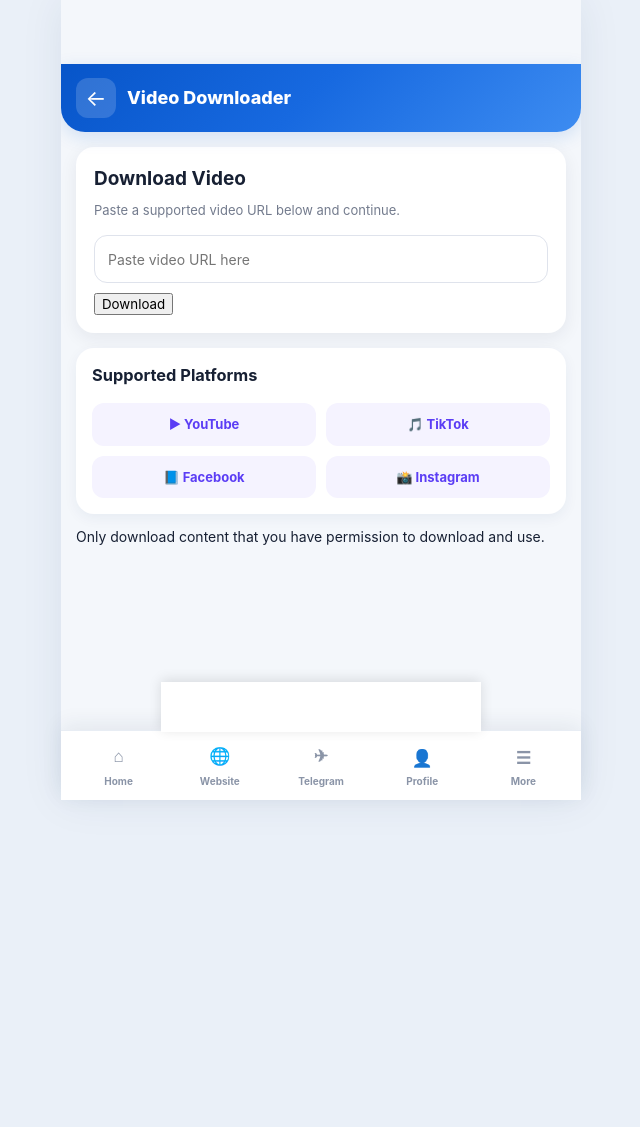
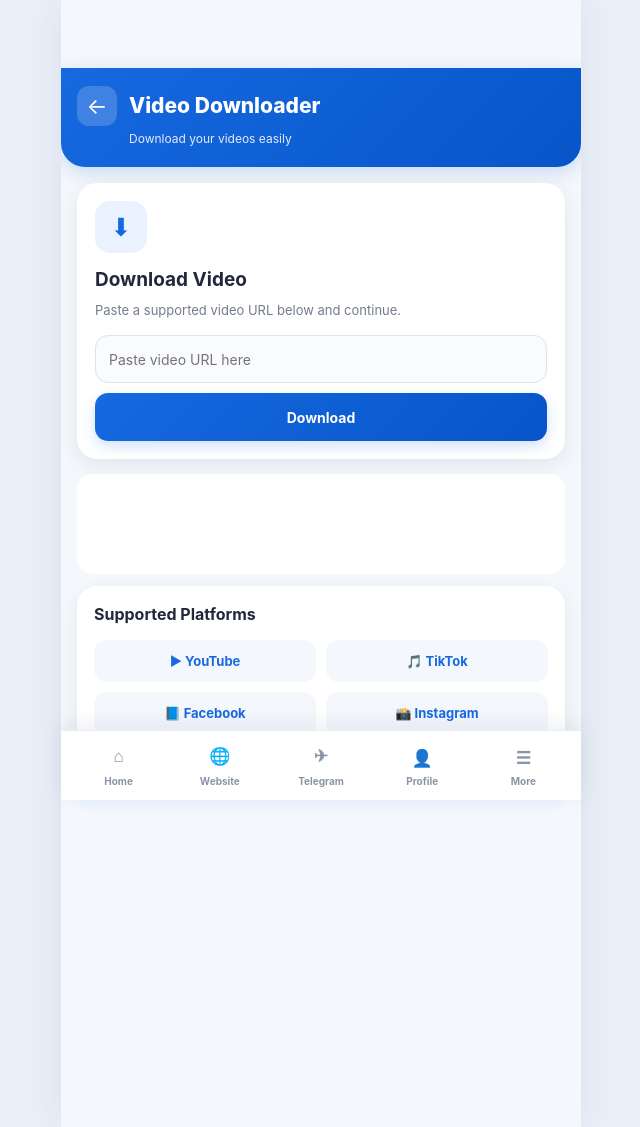
Before and after one commit to duetkhan/infinixWorker, a plain HTML site: page video-downloader.html in a window 1280 px wide. Shown: the whole page, without its empty margins (319-959 px from the left). Before the commit the page ends 870 px from the top, so only its background shows below. Drawn offline with Linux system fonts and the light colour scheme.

Commit message:
Update video-downloader.html

```diff
--- a/video-downloader.html
+++ b/video-downloader.html
@@ -11,27 +11,82 @@
   <style>
     .downloader-page {
       min-height: 100vh;
-      padding-bottom: 145px;
+      padding-bottom: 150px;
+    }
+
+    .downloader-header {
+      background: linear-gradient(135deg, #1769e0, #0755c9);
+      color: #fff;
+      padding: 18px 16px 20px;
+      border-radius: 0 0 24px 24px;
+      box-shadow: 0 5px 18px rgba(23,105,224,.20);
+    }
+
+    .header-row {
+      display: flex;
+      align-items: center;
+      gap: 12px;
+    }
+
+    .back-button {
+      width: 40px;
+      height: 40px;
+      border: 0;
+      border-radius: 12px;
+      background: rgba(255,255,255,.18);
+      color: #fff;
+      font-size: 22px;
+      cursor: pointer;
+    }
+
+    .header-title {
+      font-size: 21px;
+      font-weight: 800;
+      margin: 0;
+    }
+
+    .header-subtitle {
+      margin: 4px 0 0 52px;
+      font-size: 12px;
+      opacity: .88;
+    }
+
+    .downloader-content {
+      padding: 16px;
     }
 
     .download-box {
       background: #fff;
-      border-radius: 18px;
+      border-radius: 20px;
       padding: 18px;
-      box-shadow: 0 5px 18px rgba(25,35,60,.07);
+      box-shadow: 0 6px 20px rgba(25,35,60,.08);
       margin-bottom: 15px;
     }
 
+    .download-icon {
+      width: 52px;
+      height: 52px;
+      border-radius: 15px;
+      background: #eaf2ff;
+      color: #1769e0;
+      display: flex;
+      align-items: center;
+      justify-content: center;
+      font-size: 25px;
+      margin-bottom: 13px;
+    }
+
     .download-box h2 {
+      margin: 0 0 7px;
       font-size: 19px;
-      margin-bottom: 8px;
+      color: #20283a;
     }
 
     .download-box p {
       color: #737b8d;
       font-size: 13px;
       line-height: 1.5;
-      margin-bottom: 15px;
+      margin: 0 0 15px;
     }
 
     .url-input {
@@ -42,11 +97,31 @@
       padding: 0 13px;
       font-size: 14px;
       outline: none;
+      background: #fafbfe;
+      box-sizing: border-box;
       margin-bottom: 10px;
     }
 
     .url-input:focus {
-      border-color: #5b3df5;
+      border-color: #1769e0;
+      background: #fff;
+    }
+
+    .download-button {
+      width: 100%;
+      height: 48px;
+      border: 0;
+      border-radius: 13px;
+      background: linear-gradient(135deg, #1769e0, #0755c9);
+      color: #fff;
+      font-size: 14px;
+      font-weight: 700;
+      cursor: pointer;
+      box-shadow: 0 5px 14px rgba(23,105,224,.20);
+    }
+
+    .download-button:active {
+      transform: scale(.98);
     }
 
     .download-result {
@@ -64,40 +139,77 @@
       text-align: center;
       font-size: 14px;
       font-weight: 700;
+      text-decoration: none;
+      box-sizing: border-box;
+    }
+
+    .supported-card {
+      background: #fff;
+      border-radius: 20px;
+      padding: 17px;
+      box-shadow: 0 6px 20px rgba(25,35,60,.07);
+      margin-bottom: 15px;
+    }
+
+    .supported-card h3 {
+      margin: 0 0 12px;
+      font-size: 16px;
+      color: #20283a;
     }
 
     .supported {
       display: grid;
-      grid-template-columns: repeat(2,1fr);
+      grid-template-columns: repeat(2, 1fr);
       gap: 10px;
-      margin-top: 15px;
     }
 
     .supported div {
-      background: #f5f3ff;
-      border-radius: 12px;
-      padding: 12px;
+      background: #f4f7fc;
+      border-radius: 13px;
+      padding: 12px 8px;
       text-align: center;
-      color: #5b3df5;
+      color: #1769e0;
       font-size: 13px;
       font-weight: 700;
     }
 
-    .fixed-banner {
-      position: fixed;
-      left: 50%;
-      bottom: 68px;
-      transform: translateX(-50%);
-      width: 320px;
-      height: 50px;
-      max-width: calc(100vw - 10px);
-      background: #fff;
-      z-index: 9998;
+    .notice {
+      background: #eef5ff;
+      color: #5f6b7d;
+      border-radius: 15px;
+      padding: 13px;
+      font-size: 12px;
+      line-height: 1.5;
+      margin-bottom: 15px;
+    }
+
+    .top-ad {
+      min-height: 50px;
       display: flex;
       align-items: center;
       justify-content: center;
       overflow: hidden;
-      box-shadow: 0 -2px 12px rgba(0,0,0,.12);
+      margin: 8px auto 10px;
+    }
+
+    .native-ad {
+      width: 100%;
+      min-height: 100px;
+      margin: 10px 0 12px;
+      border-radius: 15px;
+      overflow: hidden;
+      background: #fff;
+    }
+
+    .below-banner {
+      width: 320px;
+      height: 50px;
+      max-width: calc(100vw - 10px);
+      margin: 10px auto 85px;
+      display: flex;
+      align-items: center;
+      justify-content: center;
+      overflow: hidden;
     }
   </style>
 </head>
@@ -106,7 +218,7 @@
 
 <div id="app" class="downloader-page">
 
-  <!-- TOP BANNER -->
+  <!-- TOP 320x50 AD -->
   <div class="ad-area top-ad">
 
     <script>
@@ -124,31 +236,40 @@
   </div>
 
 
-  <!-- SOCIAL BAR -->
-  <div class="social-bar">
+  <!-- HEADER -->
+  <header class="downloader-header">
 
-    <script src="https://pl31263667.profitableratecpmnetwork.com/b0/c5/21/b0c5218558b6cd7043e11407e07289b1.js"></script>
-
-  </div>
-
-
-  <!-- HEADER -->
-  <div class="page-header">
+    <div class="header-row">
 
       <button
-      class="back-btn"
+        class="back-button"
+        type="button"
         onclick="window.location.href='index.html'">
         ←
       </button>
 
-    <h1>Video Downloader</h1>
+      <div>
+        <h1 class="header-title">Video Downloader</h1>
+      </div>
 
     </div>
 
+    <div class="header-subtitle">
+      Download your videos easily
+    </div>
 
-  <main class="page-content">
+  </header>
 
-    <div class="download-box">
+
+  <main class="downloader-content">
+
+
+    <!-- DOWNLOADER -->
+    <section class="download-box">
+
+      <div class="download-icon">
+        ⬇
+      </div>
 
       <h2>Download Video</h2>
 
@@ -165,7 +286,7 @@
       >
 
       <button
-        class="btn"
+        class="download-button"
         type="button"
         onclick="startDownload()">
         Download
@@ -195,11 +316,25 @@
 
       </div>
 
+    </section>
+
+
+    <!-- NATIVE 2:1 AD -->
+    <div class="native-ad">
+
+      <script
+        async="async"
+        data-cfasync="false"
+        src="https://pl28546803.profitableratecpmnetwork.com/80507bc8e3d998279cd413247931169e/invoke.js">
+      </script>
+
+      <div id="container-80507bc8e3d998279cd413247931169e"></div>
+
     </div>
 
 
-    <!-- SUPPORTED -->
-    <div class="card">
+    <!-- SUPPORTED PLATFORMS -->
+    <section class="supported-card">
 
       <h3>Supported Platforms</h3>
 
@@ -212,7 +347,7 @@
 
       </div>
 
-    </div>
+    </section>
 
 
     <div class="notice">
@@ -222,11 +357,9 @@
 
     </div>
 
-  </main>
 
-
-  <!-- FIXED 320x50 BANNER -->
-  <div class="fixed-banner">
+    <!-- BELOW NATIVE 320x50 -->
+    <div class="below-banner">
 
       <script>
         atOptions = {
@@ -241,6 +374,9 @@
       <script src="https://www.highrevenueformat.com/b529261b98306ae1169a6bf5b991c3d4/invoke.js"></script>
 
     </div>
+
+
+  </main>
 
 
   <!-- BOTTOM NAV -->
@@ -260,8 +396,10 @@
       href="https://t.me/bitbytee_bot"
       target="_blank"
       rel="noopener noreferrer">
+
       <span class="nav-icon">✈</span>
       <span>Telegram</span>
+
     </a>
 
     <button onclick="openProfile()">
@@ -297,6 +435,7 @@ function showDownloadMessage(text, type) {
       : "error-message";
 
   box.textContent = text;
+
 }
 
 
@@ -317,6 +456,7 @@ function startDownload() {
     );
 
     return;
+
   }
 
 
@@ -332,9 +472,7 @@ function startDownload() {
 
   /*
     Downloader backend is not connected yet.
-    This keeps the interface ready without pretending
-    that a client-side HTML page can download every
-    external platform's video by itself.
+    Do not pretend that a download link exists.
   */
 
   showDownloadMessage(
```
Lines whose indentation alone changed are shown as unchanged.
